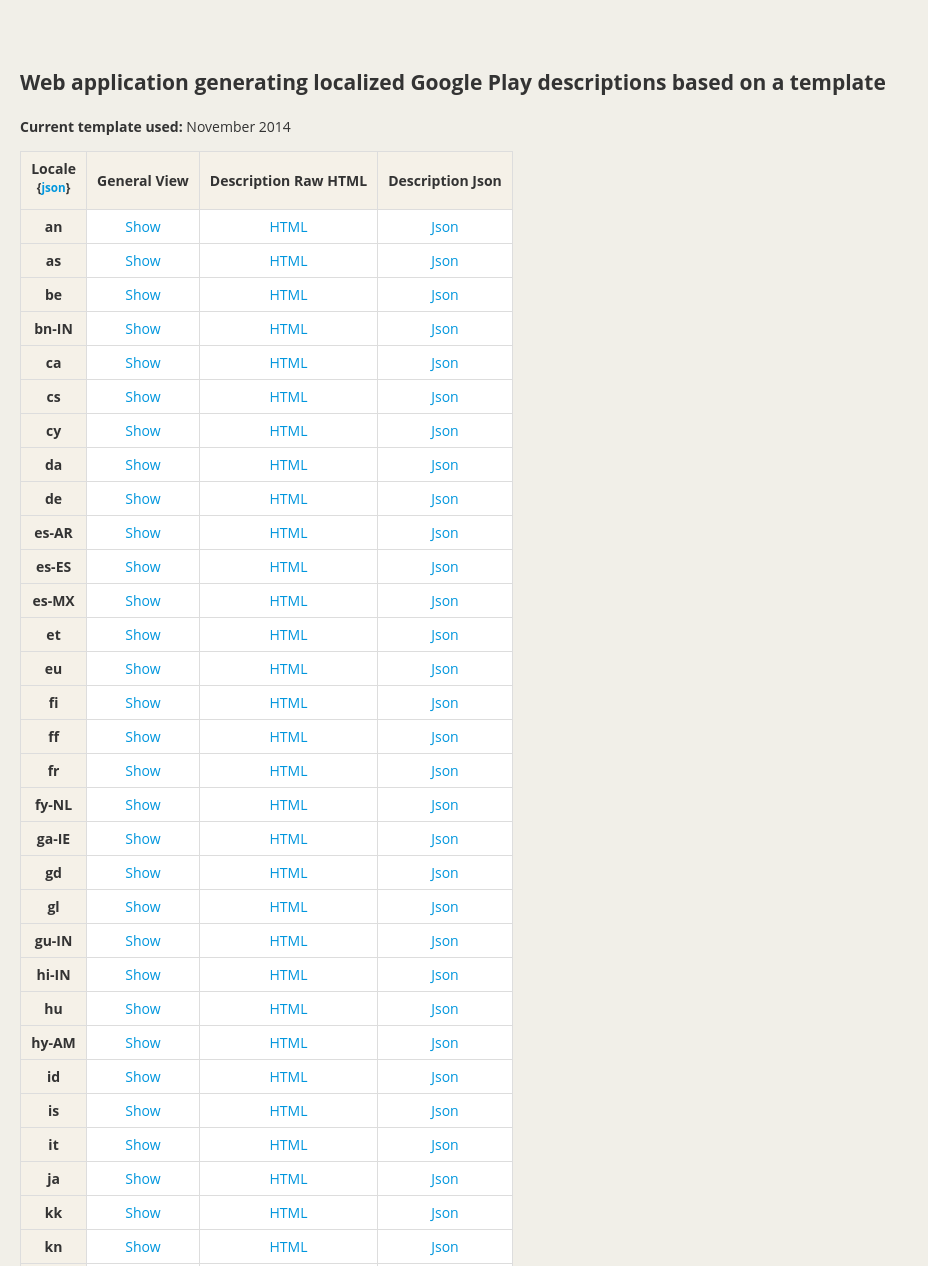
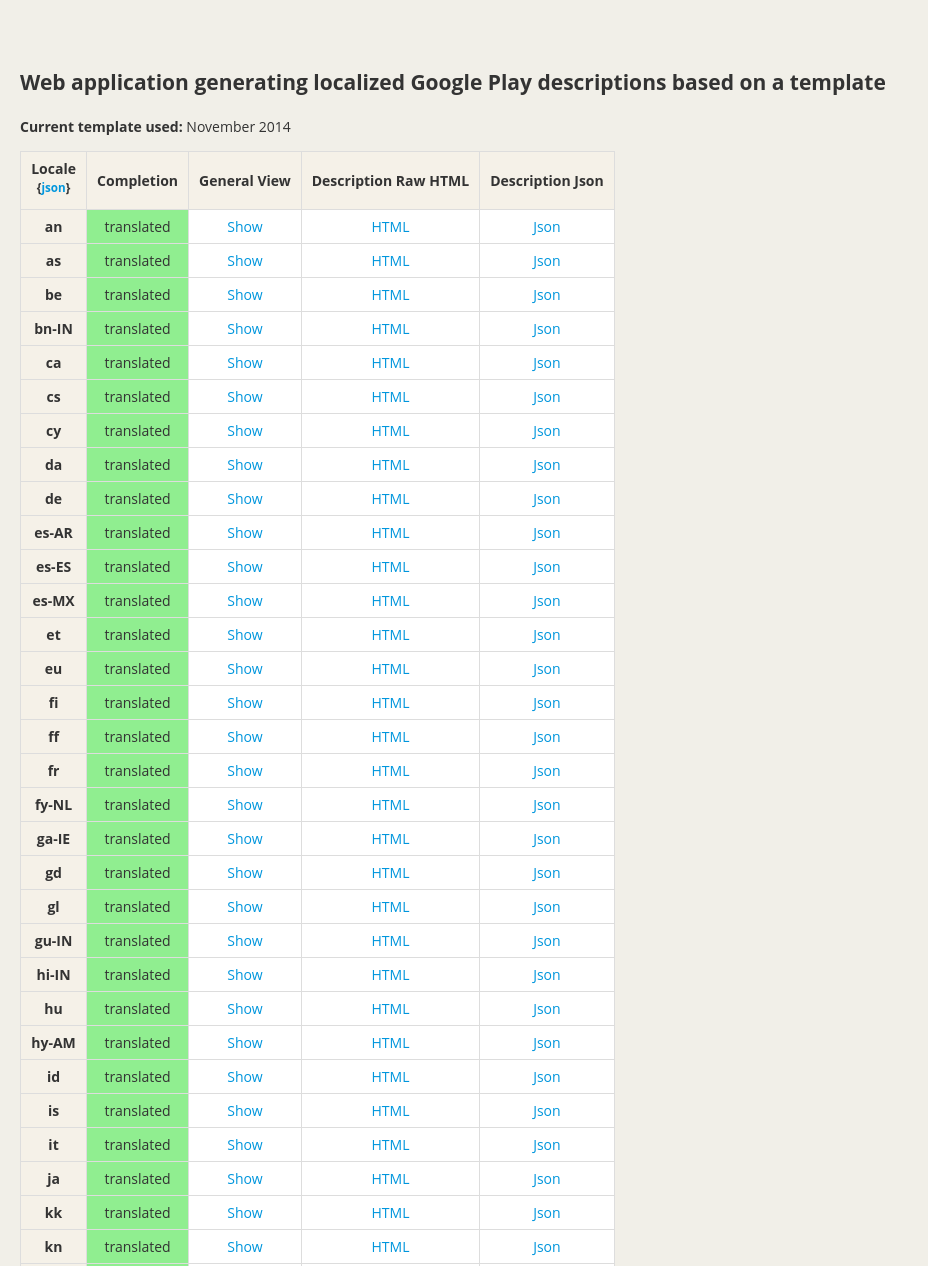
Before and after one commit to mozilla-l10n/stores_l10n, a PHP site: page / in a window 1280 px wide. Shown: the top 1266 px of the page, without its empty margins (0-928 px from the left). Run offline with PHP 8.4, Linux system fonts and the light colour scheme; some web fonts are replaced.

Commit message:
Display translation status on home page

```diff
--- a/app/classes/Play/Translate.php
+++ b/app/classes/Play/Translate.php
@@ -35,11 +35,18 @@
         return $string;
     }
 
-    public function isTranslated($string) {
+    public function isStringTranslated($string) {
         if ($string == $this->translations['strings'][$string]) {
             return false;
         }
 
         return true;
     }
+
+    public function isFileTranslated() {
+        $todo = array_keys($this->translations['strings']);
+        $done = array_values($this->translations['strings']);
+
+        return count(array_diff($todo, $done)) - count($this->translations['strings']) == 0;
+    }
 }
--- a/app/models/home_model.php
+++ b/app/models/home_model.php
@@ -1,2 +1,10 @@
 <?php
-// We don't have any data to prepare for the home
+namespace Play;
+
+// Compute the completion status for all locales
+
+foreach($android_locales as $lang) {
+
+    $obj = new Translate($lang, 'description_page.lang');
+    $status[$lang] = $obj->isFileTranslated() ? 'translated' : '';
+}
--- a/app/models/locale_model.php
+++ b/app/models/locale_model.php
@@ -18,7 +18,7 @@
     }
 
     if ($view == 'locale') {
-        $warning = $translate->isTranslated($string)
+        $warning = $translate->isStringTranslated($string)
                    ? 'title="' . $string . '"'
                    : 'style="color: darkorange"';
         return '<span ' . $warning . '>' . $return_string . '</span>';
@@ -38,4 +38,4 @@
     $warning = '<strong style="color:red">' . $description_length . ' characters, too long. Limit is 4000.</strong>';
 }
 
-error_log(trim(strip_tags($description($translate))));
+error_log($translate->isFileTranslated());
--- a/app/views/home_view.php
+++ b/app/views/home_view.php
@@ -3,6 +3,7 @@
 <table>
 <tr>
     <th>Locale<br><sup>{<a href="./?locale_list=all&amp;output=json">json</a>}</sup></th>
+    <th>Completion</th>
     <th>General View</th>
     <th>Description Raw HTML</th>
     <th>Description Json</th>
@@ -10,6 +11,7 @@
 <?php foreach($android_locales as $lang): ?>
 <tr>
     <th><?=$lang?></th>
+    <td class='<?=$status[$lang]?>'><?=$status[$lang]?></td>
     <td><a href="./?locale=<?=$lang?>">Show</a></td>
     <td><a href="./?locale=<?=$lang?>&amp;output=html">HTML</a></td>
     <td><a href="./?locale=<?=$lang?>&amp;output=json">Json</a></td>
--- a/web/media/css/base.css
+++ b/web/media/css/base.css
@@ -403,3 +403,7 @@
     color:white;
 
 }
+
+td.translated {
+    background-color:lightgreen;
+}
```
